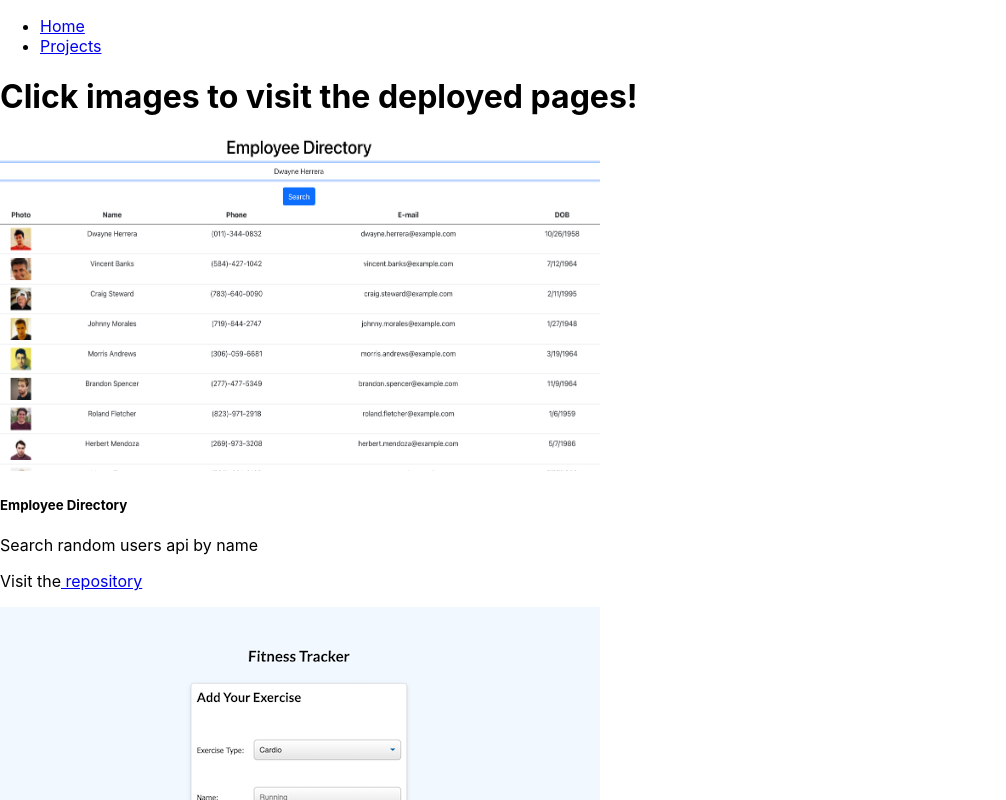
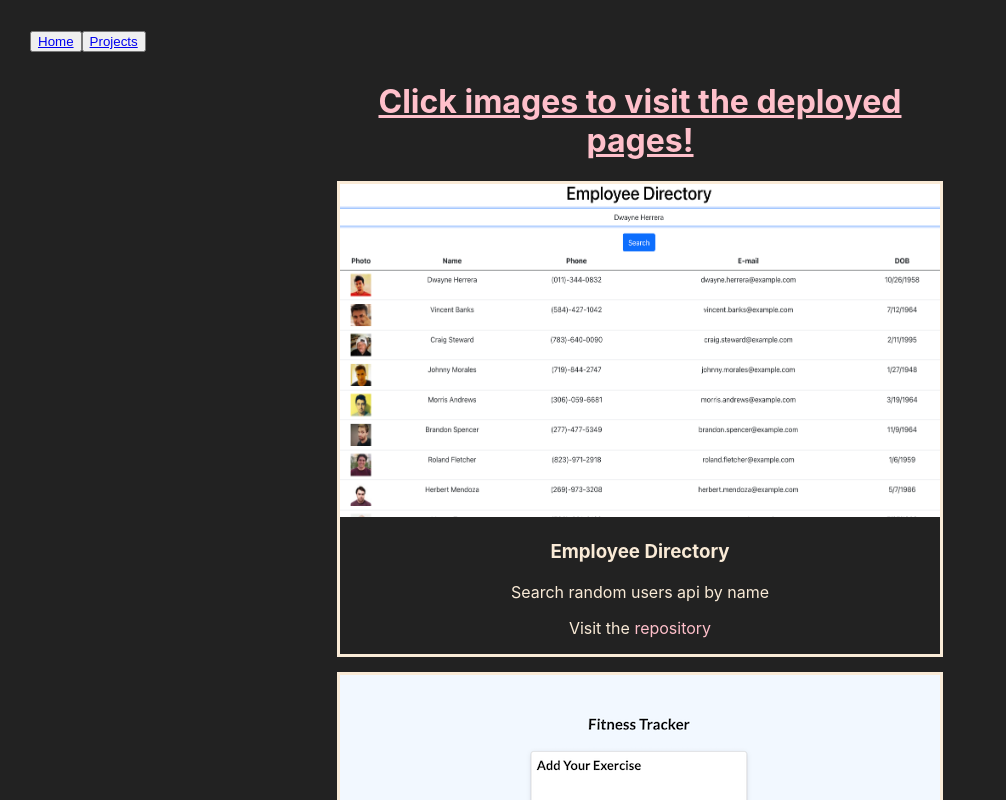
Before and after one commit to joshuamaney/react_portfolio, a React (Create React App) app: page /Projects in a window 1280 px wide. Shown: the top 800 px of the page, without its empty margins (0-1006 px from the left). Built offline with nearby package versions, Linux system fonts and the light colour scheme.

Commit message:
adding styles

```diff
--- a/src/components/Footer/Footer.js
+++ b/src/components/Footer/Footer.js
@@ -1,13 +1,22 @@
 import React from "react";
+import "./style.css"
 
 function Footer() {
     return (
-        <div class="navbar navbar-light bg-light">
-            <div class="container-fluid">
+        <div class="navbar">
+            <div class="container-fluid" className="footer">
                 <a class="navbar-brand" href="https://docs.google.com/document/d/1zEHHsR94dFLY3kME3sGDhOF8sNKa5rylqKIpr-LVNdg/edit">Resume</a>
+            </div>
+            <div class="container-fluid" className="footer">
                 <a class="navbar-brand" href="joshuamaney.github.com">Github</a>
+            </div>
+            <div class="container-fluid" className="footer">
                 <a class="navbar-brand" href="https://www.linkedin.com/in/josh-maney-8177a3203/">LinkedIn</a>
+            </div>
+            <div class="container-fluid" className="footer">
                 <a class="navbar-brand" href="mailto:joshuaraymaney@gmail.com">E-mail</a>
+            </div>
+            <div class="container-fluid" className="footer">
                 <a class="navbar-brand" href="tel:8285777080">Telephone</a>
             </div>
         </div>
--- /dev/null
+++ b/src/components/Footer/style.css
@@ -0,0 +1,8 @@
+.footer {
+    display: inline-block;
+    justify-content: space-evenly;
+}
+
+.a {
+    display: inline
+}
--- a/src/components/Navbar/Navbar.js
+++ b/src/components/Navbar/Navbar.js
@@ -1,21 +1,15 @@
 import React from "react";
 import { Link } from "react-router-dom";
+import "./style.css";
 
 function Navbar() {
     return (
-        <nav class="navbar navbar-light bg-light">
-            <div>
-                <ul className="nav nav-pills">
-                    <li className="nav-item">
-                        <Link to="/" className={window.location.pathname === "/" ? "nav-link active" : "nav-link"}>Home</Link>
-                    </li>
 
-                    <li className="nav-item">
-                        <Link to="/Projects" className={window.location.pathname === "/Projects" ? "nav-link active" : "nav-link"}>Projects</Link>
-                    </li>
-
-                </ul>
-            </div>
+        <nav class="navbar navbar-light bg-light" className="nav">
+            <form class="form-inline">
+                <button className="button" type="button"><Link to="/" className={window.location.pathname === "/"}>Home</Link></button>
+                <button className="button" type="button"><Link to="/Projects" className={window.location.pathname === "/Projects"}>Projects</Link></button>
+            </form>
         </nav>
     )
 }
--- /dev/null
+++ b/src/components/Navbar/style.css
@@ -0,0 +1,5 @@
+nav {
+    margin: 30px;
+    border-color: pink;
+
+}
--- a/src/components/Wrapper/Wrapper.js
+++ b/src/components/Wrapper/Wrapper.js
@@ -1,7 +1,7 @@
 import React from "react";
 
 function Wrapper(props) {
-  return <main className="wrapper">{props.children}</main>;
+  return <main className="wrapper" style={{ display: "block", marginLeft: "auto", marginRight: "auto", width: "636px" }}>{props.children}</main>;
 }
 
 export default Wrapper;
--- a/src/index.css
+++ b/src/index.css
@@ -5,6 +5,8 @@ body {
     sans-serif;
   -webkit-font-smoothing: antialiased;
   -moz-osx-font-smoothing: grayscale;
+  background-color: rgba(0, 0, 0, 0.868);
+  color: antiquewhite;
 }
 
 code {
--- a/src/pages/Projects.js
+++ b/src/pages/Projects.js
@@ -9,10 +9,10 @@ class Projects extends Component {
   render() {
     return (
       <div className="container">
-        <h1>Click images to visit the deployed pages!</h1>
+        <h1 style={{textAlign: "center", textDecoration: "underline", color: "pink"}}>Click images to visit the deployed pages!</h1>
       {this.state.projects.map((project) => (
 
-      <div className="card mb-3" style={{ width: "90%" }}>
+      <div className="card mb-3" style={{ borderStyle: "solid", margin: "15px" }}>
         <div className="row">
             <div className="col-md-4">
               <a a href={project.website}>
@@ -25,11 +25,11 @@ class Projects extends Component {
                   ></img>
               </a>
             </div>
-            <div className="col-md-8">
+            <div className="col-md-8" style={{textAlign: "center"}}>
               <div className="card-body">
-                <h5 className="card-title">{project.title}</h5>
+                <h3 className="card-title">{project.title}</h3>
                   <p className="card-text">{project.description} </p>
-                  <p className="card-text">Visit the<a className="a-modal" href={project.repository} target="_blank" rel="noreferrer"> repository</a></p>
+                <p className="card-text">Visit the<a className="a-modal" style={{ color: "pink", textDecoration: "none"}} href={project.repository} target="_blank" rel="noreferrer"> repository</a></p>
               </div>
             </div>
           </div>
```
